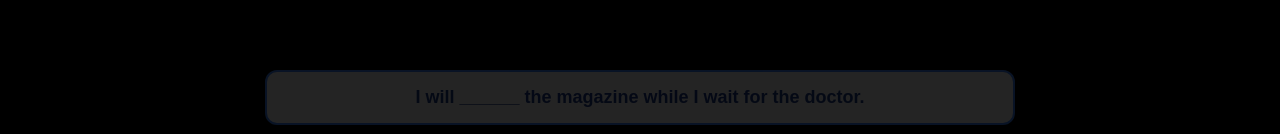
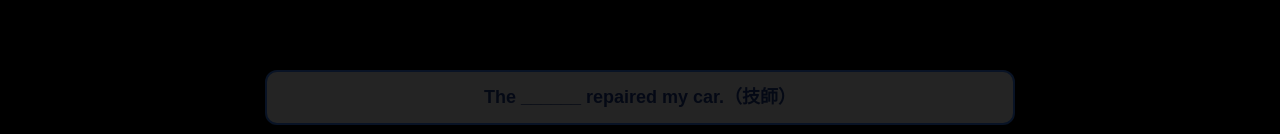
Before and after one commit to k28121023-hub/airplane-workplace, a plain HTML site: page index.html in a window 1280 px wide. Shown: the part 663-797 px from the top of the page. Drawn offline with nearby package versions, Linux system fonts and the light colour scheme.

Commit message:
Update all 20 workplace vocabulary questions

```diff
--- a/index.html
+++ b/index.html
@@ -208,29 +208,29 @@
     let scrollSpeed = 0;
     let forceShelterOnNextMountain = false;
 
-    const commonDistractors = ["break", "open", "paper", "ticket", "move", "box", "lose", "increase", "wall", "plain", "informal", "remove", "guest", "doctor", "manual", "lot", "follow", "pilot", "driver", "shoes"];
+    const commonDistractors = ["mechanic","secretary","binder","chef","vet","server","technician","reporter","apply","fast-paced","career","marketing","position","electronic","gadget","lid","graduate","sort of","qualification","look through"];
 
     const questions = [
-        { q: "I will ______ the magazine while I wait for the doctor.", options: ["look through", "break"], correct: "look through" },
-        { q: "If nobody answers the phone, please ______.", options: ["leave a message", "open"], correct: "leave a message" },
-        { q: "You need to update your ______ before applying for the job.", options: ["resume", "paper"], correct: "resume" },
-        { q: "Did you make a ______ at the restaurant for tonight?", options: ["reservation", "ticket"], correct: "reservation" },
-        { q: "Can you help me ______ a meeting for next week?", options: ["arrange", "move"], correct: "arrange" },
-        { q: "Make sure the ______ is tight so the water doesn't spill.", options: ["lid", "box"], correct: "lid" },
-        { q: "Our team managed to ______ the champions last night.", options: ["beat", "lose"], correct: "beat" },
-        { q: "This medicine will help ______ the pain in your back.", options: ["ease", "increase"], correct: "ease" },
-        { q: "Please put the books back on the top ______.", options: ["shelf", "wall"], correct: "shelf" },
-        { q: "We are going to a ______ restaurant for our anniversary.", options: ["fancy", "plain"], correct: "fancy" },
-        { q: "I felt ______ in my suit because everyone else wore jeans.", options: ["overdressed", "informal"], correct: "overdressed" },
-        { q: "Please ______ your photo to the application form.", options: ["attach", "remove"], correct: "attach" },
-        { q: "The ______ brought us our drinks very quickly.", options: ["server", "guest"], correct: "server" },
-        { q: "The ______ is busy answering phone calls and organizing files.", options: ["secretary", "doctor"], correct: "secretary" },
-        { q: "Most ______ devices now come with a touch screen.", options: ["electronic", "manual"], correct: "electronic" },
-        { q: "Would you like a small ______ of chocolate cake?", options: ["bit", "lot"], correct: "bit" },
-        { q: "The guide will ______ the tourists through the forest.", options: ["lead", "follow"], correct: "lead" },
-        { q: "We need a ______ to fix the computer network.", options: ["technician", "pilot"], correct: "technician" },
-        { q: "My car broke down, so I took it to a ______.", options: ["mechanic", "driver"], correct: "mechanic" },
-        { q: "She bought some new ______ for the cold winter.", options: ["clothes", "shoes"], correct: "clothes" }
+        {"q":"The ______ repaired my car.（技師）","options":["mechanic","secretary"],"correct":"mechanic"},
+        {"q":"The ______ answers calls and organizes files.（秘書）","options":["secretary","chef"],"correct":"secretary"},
+        {"q":"Keep these documents in a ______.（活頁夾）","options":["binder","gadget"],"correct":"binder"},
+        {"q":"The ______ prepared a delicious meal.（大廚）","options":["chef","reporter"],"correct":"chef"},
+        {"q":"We took our sick dog to the ______.（獸醫）","options":["vet","mechanic"],"correct":"vet"},
+        {"q":"The ______ brought our food to the table.（服務生）","options":["server","technician"],"correct":"server"},
+        {"q":"A ______ fixed the computer network.（技術員）","options":["technician","server"],"correct":"technician"},
+        {"q":"The ______ interviewed the mayor for the news.（記者）","options":["reporter","vet"],"correct":"reporter"},
+        {"q":"I want to ______ for this job.（申請）","options":["apply","graduate"],"correct":"apply"},
+        {"q":"She enjoys working in a ______ environment.（快速步調）","options":["fast-paced","electronic"],"correct":"fast-paced"},
+        {"q":"He hopes to build a ______ in teaching.（職業）","options":["career","lid"],"correct":"career"},
+        {"q":"Our ______ team promotes new products.（行銷）","options":["marketing","qualification"],"correct":"marketing"},
+        {"q":"She applied for a teaching ______ at the school.（職位）","options":["position","binder"],"correct":"position"},
+        {"q":"Please turn off all ______ devices.（電子的）","options":["electronic","fast-paced"],"correct":"electronic"},
+        {"q":"This useful little ______ can open bottles.（小物品）","options":["gadget","career"],"correct":"gadget"},
+        {"q":"Put the ______ on the jar.（蓋子）","options":["lid","position"],"correct":"lid"},
+        {"q":"I will ______ from high school next year.（畢業）","options":["graduate","apply"],"correct":"graduate"},
+        {"q":"This machine is ______ like a small computer.（近似）","options":["sort of","look through"],"correct":"sort of"},
+        {"q":"A teaching certificate is a required ______ for this job.（資格）","options":["qualification","marketing"],"correct":"qualification"},
+        {"q":"Please ______ these files before the meeting.（瀏覽）","options":["look through","sort of"],"correct":"look through"}
     ];
 
     function resize() {
```
